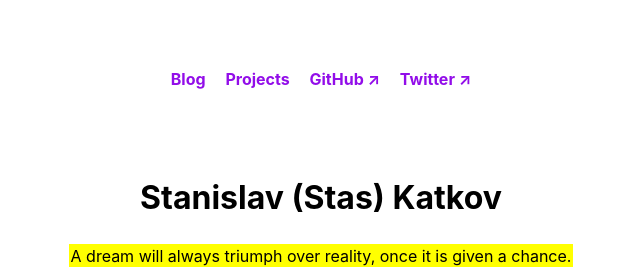
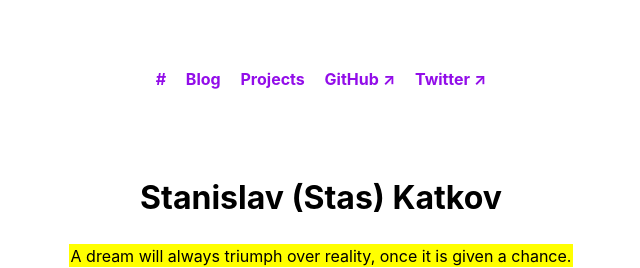
Before and after one commit to skatkov/skatkov.com, a Jekyll site: the page built from index.html, in a window 1280 px wide. Shown: the top 268 px of the page, without its empty margins (319-959 px from the left). Built offline with Jekyll 4.4.1, drawn with Linux system fonts in a browser that asks for light colours.

```diff
--- a/_includes/header.html
+++ b/_includes/header.html
@@ -2,10 +2,11 @@
     <nav>
 
         <ul>
+            <li><a href="{{ '/' | prepend: site.baseurl }}">#</a></li>
             <li><a href="{{ '/blog' | prepend: site.baseurl }}">Blog</a></li>
             <li><a href="{{ '/projects' | prepend: site.baseurl }}">Projects</a></li>
             {% if site.author.github %}
-                <li><a href="https://github.com/{{ site.author.github }}" target="_blank">
+                <li><a href="https://github.com/{{` site.author.github }}" target="_blank">
                     GitHub ↗
                 </a></li>
             {% endif %}
```
